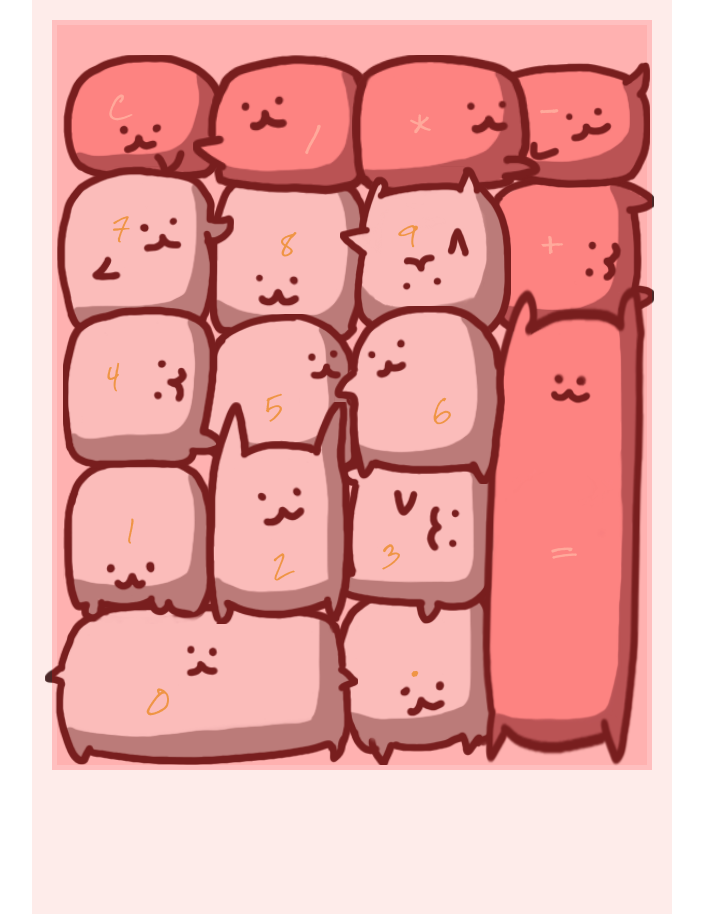
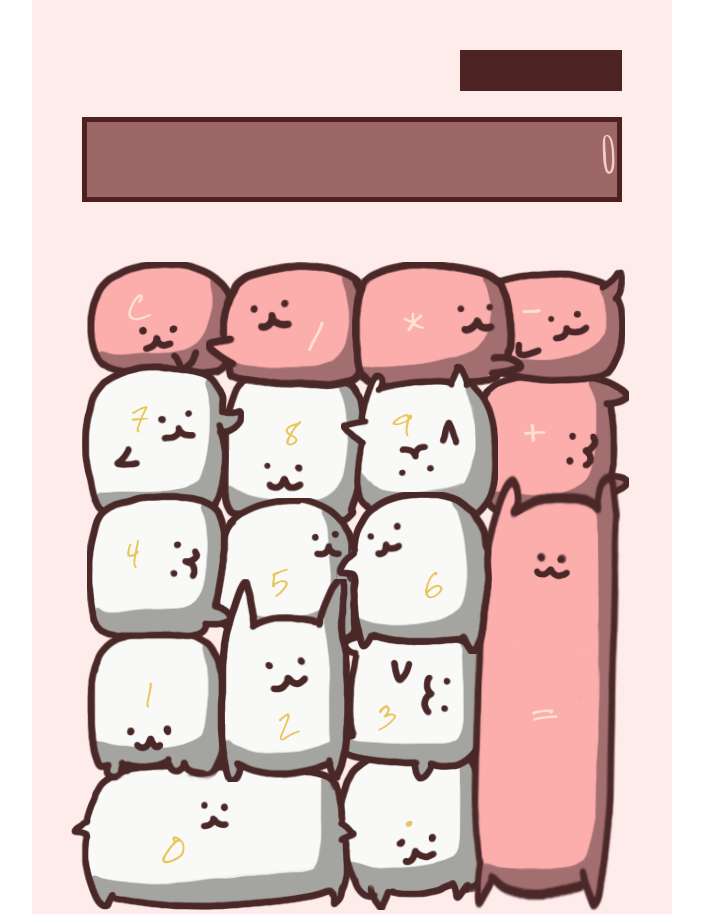
Before and after one commit to kasperaviciute/calculator, a plain HTML site: page index.html in a window 1280 px wide. Shown: the top 914 px of the page, without its empty margins (288-991 px from the left). Drawn offline with Linux system fonts and the light colour scheme.

Commit message:
Added a display area and updated number functions

```diff
--- a/index.html
+++ b/index.html
@@ -6,12 +6,17 @@
     <meta http-equiv="X-UA-Compatible" content="ie=edge">
     <link rel="stylesheet" type="text/css" href="styles.css">
     <link href="https://fonts.googleapis.com/css2?family=Rock+Salt&display=swap" rel="stylesheet">
+    <link href="https://fonts.googleapis.com/css2?family=Amatic+SC:wght@700&display=swap" rel="stylesheet">
     <title>Simona's Cat Calculator</title>
 </head>
 
 <body>
     <div class="calculator-main-container">
         <div class="calculator-container">
+            <div class="answer-screen-main-container">
+                <div class="sun-box"></div>
+                <div class="answer-screen-display" id="answer"></div>
+            </div>
             <div class="button-main-container">
                 <div class="interaction-container">
                     <div id="clear"></div>
--- a/scripts.js
+++ b/scripts.js
@@ -3,7 +3,7 @@ let display = 0;
 let currentOperator = "plus";
 let decimalHasBeenAdded = false;
 
-// updateDisplay(display);
+updateDisplay(display);
 
 document.getElementById("clear").addEventListener("click", function() {
     clearOperator(clear);
@@ -90,14 +90,14 @@ document.getElementById("decimal").addEventListener("click", function() {
     console.log("clicked");
 });
 
-// function handleNumericClick(value) {
-//     // updateDisplay(value);
-// }
-
 function handleNumericClick(value) {
-    console.log(value);
+    updateDisplay(value);
 }
 
-// function updateDisplay(value) {
-//     document.getElementById("answer").innerHTML = value;
-// }
+function updateDisplay(value) {
+    document.getElementById("answer").innerHTML = value;
+}
+
+function clearOperator() {
+    updateDisplay(0);
+}
--- a/styles.css
+++ b/styles.css
@@ -7,7 +7,6 @@
             display: flex;
             justify-content: center;
             align-items: center;
-            font-family: 'Rock Salt', cursive;
         }
 
         .calculator-main-container {
@@ -31,7 +30,7 @@
         }
 
         .calculator-container {
-            padding: 20px;
+            padding: 50px;
             background-color: #feecea;
             display: flex;
             flex-direction: column;
@@ -39,6 +38,7 @@
 
         .button-main-container {
             position: relative;
+            font-family: 'Rock Salt', cursive;
         }
 
         .button-main-container::before {
@@ -57,7 +57,7 @@
         }
 
         .button-container {
-            border: 5px solid white;
+            /* border: 5px solid white; */
             position: relative;
         }
 
@@ -336,7 +336,7 @@
             position: absolute;
             width: 100%;
             height: 100%;
-            background-color: red;
+            /* background-color: red; */
             top: 0;
             z-index: 100;
             opacity: 0.25;
@@ -358,3 +358,30 @@
             grid-row-start: 5;
             grid-row-end: 6;
         }
+        /* Answer Screen */
+
+        .answer-screen-main-container {
+            height: 200px;
+            display: flex;
+            align-items: flex-end;
+            flex-direction: column;
+        }
+
+        .sun-box {
+            height: 22%;
+            width: 30%;
+            background: #4d2324;
+            margin-bottom: 26px;
+        }
+
+        .answer-screen-display {
+            background-color: #9d6767;
+            border: 5px solid #4e2020;
+            height: 46%;
+            width: 100%;
+            font-family: 'Amatic SC', cursive;
+            font-size: 3.2em;
+            color: #f3ccc9;
+            text-align: right;
+            margin-bottom: 25px;
+        }
```
